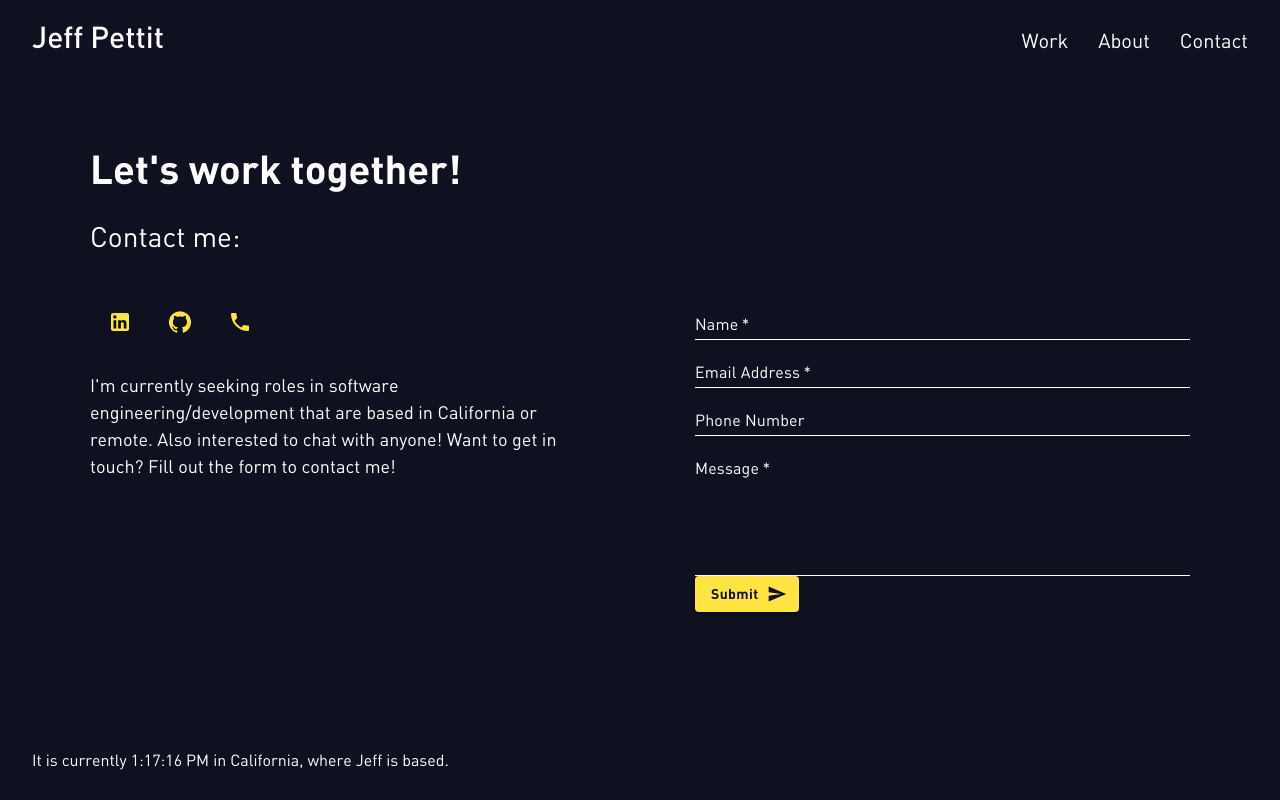
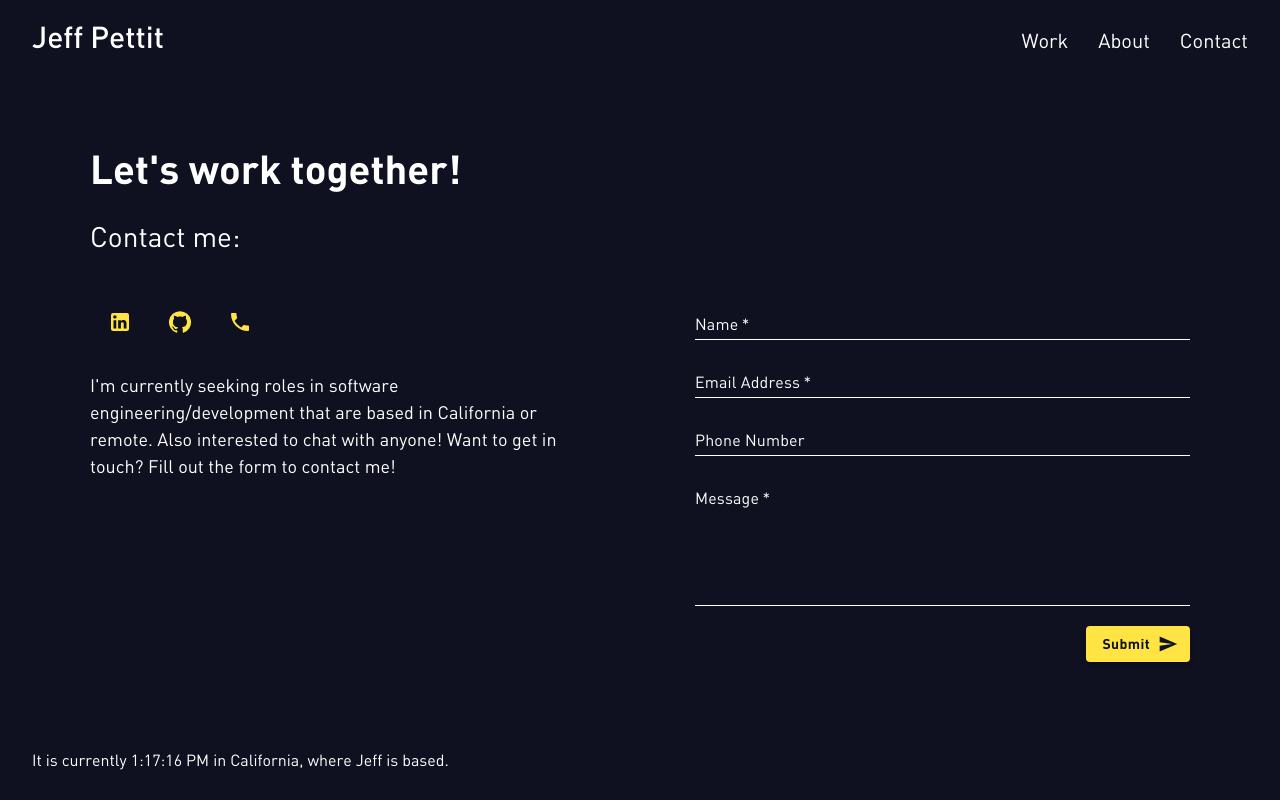
Before and after one commit to jwpettit/Portfolio-Website, a React (Create React App) app: page /contact in a window 1280 px wide. Built offline with nearby package versions, Linux system fonts and the light colour scheme.

Commit message:
I think contact page is all done

```diff
--- a/src/App.css
+++ b/src/App.css
@@ -263,3 +263,9 @@
 .Contact-Top-Space {
     margin-top: 20px;
 }
+
+.Contact-Submit-Button-Positioning {
+    display: flex;
+    justify-content: flex-end;
+    margin-top: 10px;
+}
--- a/src/components/ContactForm.jsx
+++ b/src/components/ContactForm.jsx
@@ -9,6 +9,7 @@ import Slide from "@mui/material/Slide";
 import emailjs from "@emailjs/browser";
 
 const YellowTextField = styled(TextField)({
+    marginBottom: "10px",
     // Controls the label above the text box when active
     "& label.Mui-focused": {
         fontFamily: "DIN-Regular",
@@ -178,7 +179,7 @@ export default function ContactForm() {
                     onChange={(e) => setMessage(e.target.value)}
                 />
             </div>
-            <div>
+            <div className="Contact-Submit-Button-Positioning">
                 <YellowButton
                     variant="contained"
                     type="submit"
```
